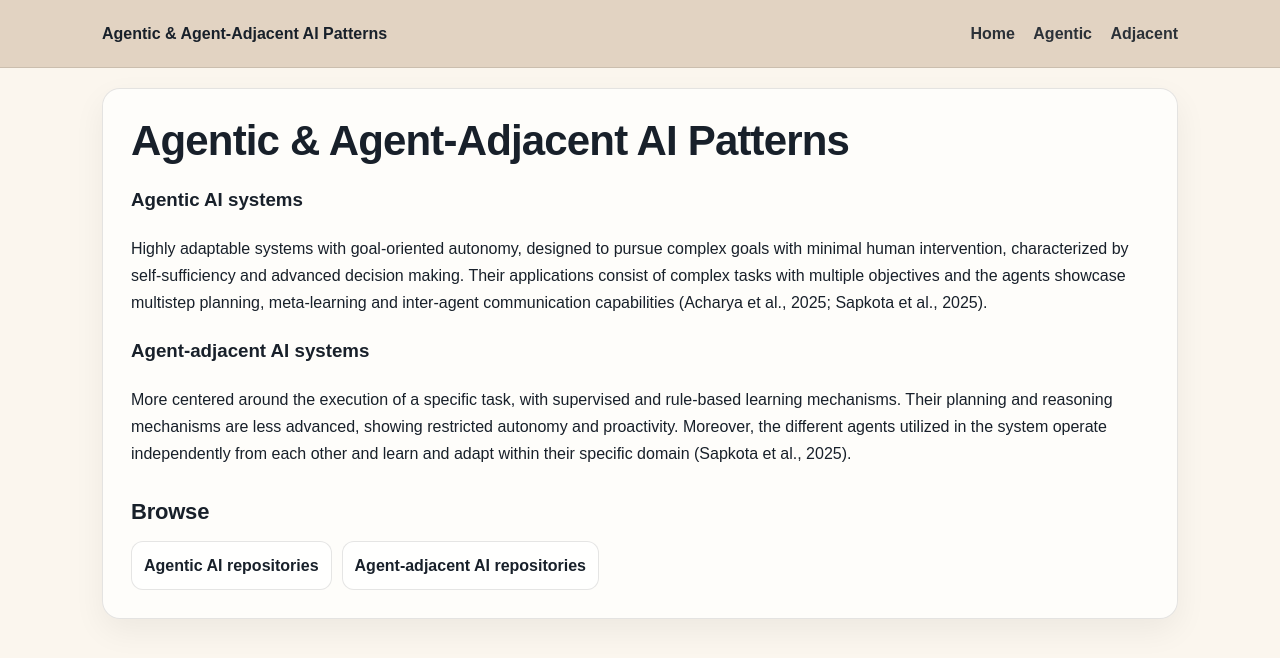
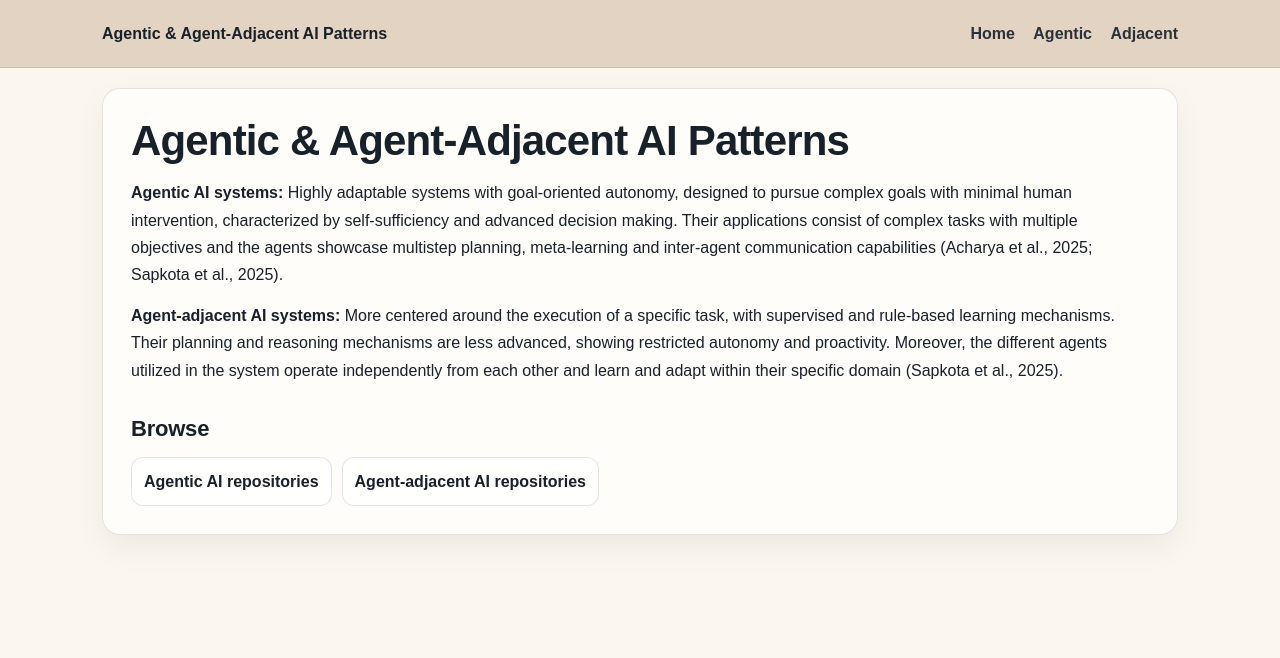
Before and after one commit to ioannakaragiannifsti/AgenticAIPatterns.github.io, a Jekyll site: the page built from index.md, in a window 1280 px wide. Shown: the top 658 px of the page. Built offline with Jekyll 4.4.1, drawn with Linux system fonts in a browser that asks for light colours.

Commit message:
Update index.md

```diff
--- a/index.md
+++ b/index.md
@@ -5,17 +5,9 @@ title: Home
 
 # Agentic & Agent-Adjacent AI Patterns
 
-<div class="cards">
-  <div class="card">
-    <h3>Agentic AI systems</h3>
-    <p>Highly adaptable systems with goal-oriented autonomy, designed to pursue complex goals with minimal human intervention, characterized by self-sufficiency and advanced decision making. Their applications consist of complex tasks with multiple objectives and the agents showcase multistep planning, meta-learning and inter-agent communication capabilities (Acharya et al., 2025; Sapkota et al., 2025).</p>
-  </div>
+**Agentic AI systems:** Highly adaptable systems with goal-oriented autonomy, designed to pursue complex goals with minimal human intervention, characterized by self-sufficiency and advanced decision making. Their applications consist of complex tasks with multiple objectives and the agents showcase multistep planning, meta-learning and inter-agent communication capabilities (Acharya et al., 2025; Sapkota et al., 2025).
 
-  <div class="card">
-    <h3>Agent-adjacent AI systems</h3>
-    <p>More centered around the execution of a specific task, with supervised and rule-based learning mechanisms. Their planning and reasoning mechanisms are less advanced, showing restricted autonomy and proactivity. Moreover, the different agents utilized in the system operate independently from each other and learn and adapt within their specific domain (Sapkota et al., 2025).</p>
-  </div>
-</div>
+**Agent-adjacent AI systems:** More centered around the execution of a specific task, with supervised and rule-based learning mechanisms. Their planning and reasoning mechanisms are less advanced, showing restricted autonomy and proactivity. Moreover, the different agents utilized in the system operate independently from each other and learn and adapt within their specific domain (Sapkota et al., 2025).
 
 ## Browse
 
```
